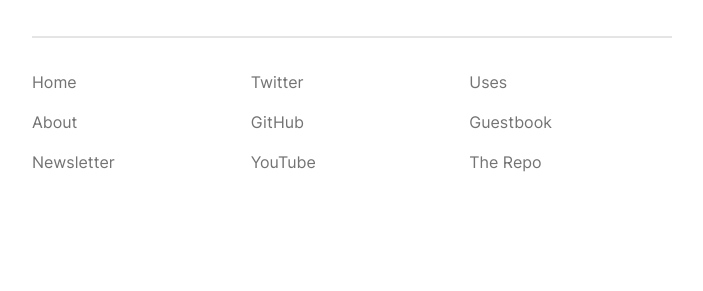
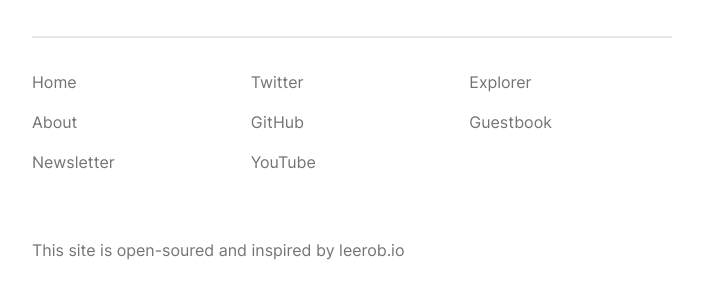
Before and after one commit to BruceWangyq/Bruce-Portfolio-V3, a Next.js app: page / in a window 1280 px wide. Shown: the part 572-863 px from the top of the page, without its empty margins (288-991 px from the left). Before the commit the page ends 842 px from the top, so only its background shows below. Built offline with nearby package versions, Linux system fonts and the light colour scheme; no server answers; what wagmi would draw is missing.

Commit message:
feat: retouch the style

```diff
--- a/src/components/Footer/Footer.tsx
+++ b/src/components/Footer/Footer.tsx
@@ -30,7 +30,7 @@ export default function Footer() {
               Twitter
             </a>
           </Link>
-          <Link href="https://github.com/brucewangdev">
+          <Link href="https://github.com/brucewangyq">
             <a
               className="text-gray-500 hover:text-gray-600 transition"
               target="_blank"
@@ -50,21 +50,28 @@ export default function Footer() {
           </Link>
         </div>
         <div className="flex flex-col space-y-4">
-          <Link href="/uses">
-            <a className="text-gray-500 hover:text-gray-600 transition">Uses</a>
+          <Link href="/explorer">
+            <a className="text-gray-500 hover:text-gray-600 transition">
+              Explorer
+            </a>
           </Link>
           <Link href="/guestbook">
             <a className="text-gray-500 hover:text-gray-600 transition">
               Guestbook
             </a>
           </Link>
-          <Link href="https://github.com/BruceWangyq/Bruce-Portfolio-V3">
-            <a className="text-gray-500 hover:text-gray-600 transition">
-              The Repo
-            </a>
-          </Link>
         </div>
       </div>
+      <p className="text-gray-500 hover:text-gray-600 transition text-center">
+        This site is{' '}
+        <Link href="https://github.com/BruceWangyq/Bruce-Portfolio-V3">
+          <a target={'_blank'}>open-soured</a>
+        </Link>{' '}
+        and inspired by{' '}
+        <Link href="https://leerob.io/">
+          <a target={'_blank'}>leerob.io</a>
+        </Link>
+      </p>
     </footer>
   );
 }
--- a/src/pages/explorer.tsx
+++ b/src/pages/explorer.tsx
@@ -31,12 +31,11 @@ export default function explorer() {
       <Typography variant="h5" className="my-4 font-bold">
         Explorer
       </Typography>
-      <TextField
+      <input
         id="outlined-name"
-        label="Search an Address"
-        placeholder="Search Token"
+        placeholder="Search an Address"
         onChange={(e) => setInput(e.target.value)}
-        className="w-1/2 rounded-lg"
+        className="rounded-lg w-1/2 h-12 border-2 border-gray-300 px-4"
         onKeyDown={(e) => {
           if (e.key === 'Enter') {
             setSelectAddress(input);
--- a/src/pages/guestbook.tsx
+++ b/src/pages/guestbook.tsx
@@ -42,20 +42,22 @@ export default function guestbook() {
       <Typography variant="h5" className="my-4 font-bold">
         Guest Book
       </Typography>
+      <Typography variant="body2" className="my-4 font-bold text-gray-500">
+        Share a on-chain message for a future visitor of my site.
+      </Typography>
 
-      <form onSubmit={handleSubmit}>
-        <TextField
+      <form onSubmit={handleSubmit} className="flex flex-row my-4">
+        <input
           required
-          id="message"
-          fullWidth
           value={newMessage}
           placeholder="Write a message"
           onChange={(e) => setNewMessage(e.target.value)}
+          className="rounded-lg w-1/2 h-12 border-2 border-gray-300 px-4"
         />
         <Button
           disabled={!write || isLoading}
           type="submit"
-          className="bg-blue-600 hover:bg-blue-500 text-white hover:text-gray-100 rounded-lg px-4 py-2 mt-4"
+          className="bg-blue-600 hover:bg-blue-500 text-white hover:text-gray-100 rounded-lg mx-4 font-bold"
         >
           {isLoading ? 'Loading...' : 'Send'}
         </Button>
@@ -64,14 +66,11 @@ export default function guestbook() {
       {mounted &&
         allMessages?.map((message: any, index: number) => {
           return (
-            <div
-              key={index}
-              className="flex flex-col border rounded-sm border-spacing-1 m-1 p-1 shadow-sm"
-            >
-              <Typography className="m-1">
-                Message: {message?.message}
+            <div key={index} className="flex flex-col  my-2 p-1 ">
+              <Typography variant="body1" className="m-1 font-bold">
+                {message?.message}
               </Typography>
-              <Typography className="m-1">
+              <Typography className="m-1 font-semibold text-gray-500 dark:text-gray-400">
                 From: {truncatedAddress(message.sender)}
               </Typography>
             </div>
```
